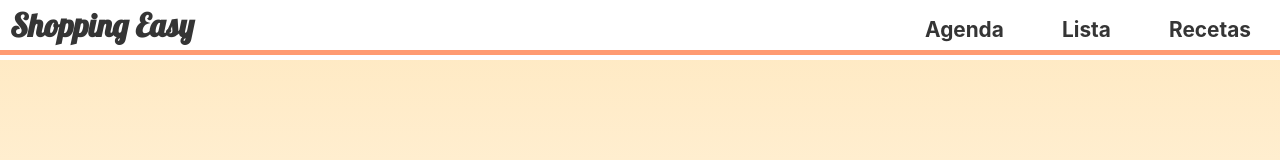
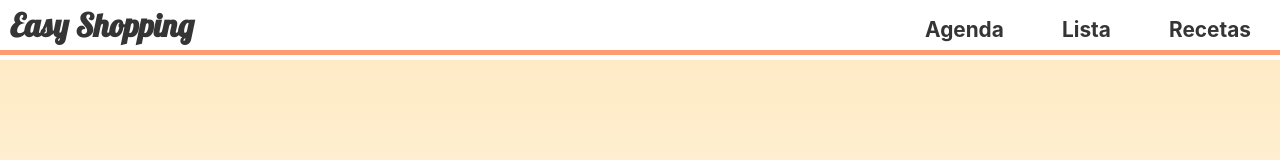
Before and after one commit to lea2696/recetas-react, a React (Create React App) app: page /login in a window 1280 px wide. Shown: the top 160 px of the page. Built offline with nearby package versions, Linux system fonts and the light colour scheme.

Commit message:
Change the name

```diff
--- a/src/Components/Header.js
+++ b/src/Components/Header.js
@@ -12,7 +12,7 @@ export default class Header extends React.Component {
         <Nav>
           <h2>
            <Link to="/">
-             Shopping Easy
+             Easy Shopping
            </Link>
           </h2>
           <ul>
```
